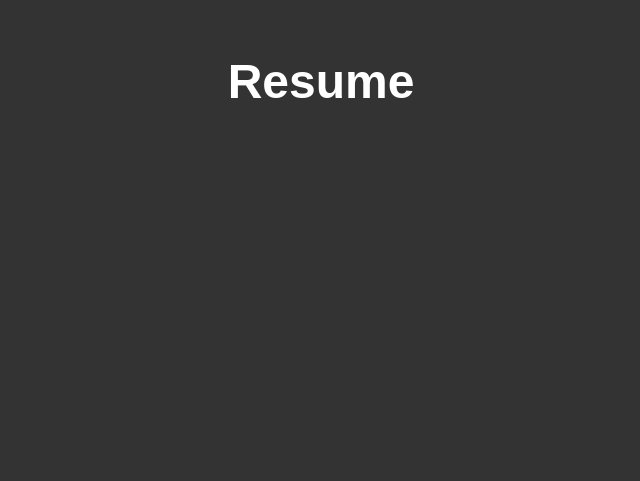
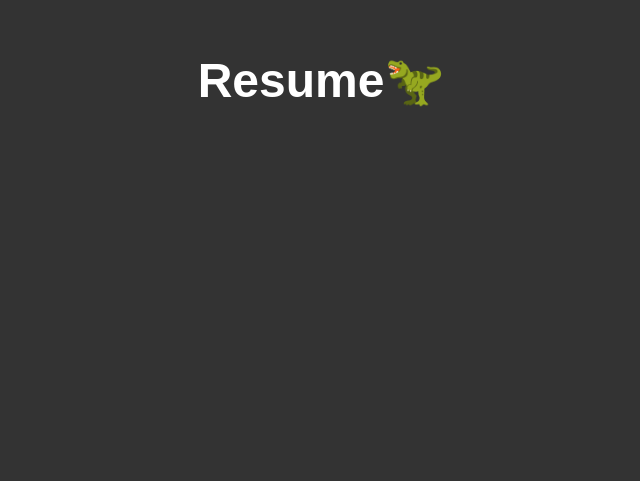
Before and after one commit to ljlm0402/react-resume, a React (Create React App) app: page / in a window 1280 px wide. Shown: the part 319-800 px from the top of the page, without its empty margins (319-959 px from the left). Built offline with nearby package versions, Linux system fonts and the light colour scheme.

Commit message:
title, header fix

```diff
--- a/public/index.html
+++ b/public/index.html
@@ -8,7 +8,7 @@
   <meta name="viewport" content="width=device-width, initial-scale=1 shrink-to-fit=no">
   <meta name="theme-color" content="#000000">
   <link rel="manifest" href="%PUBLIC_URL%/manifest.json">
-  <title>Resume</title>
+  <title>✨Resume✨</title>
 </head>
 
 <!-- body -->
--- a/src/components/Header.tsx
+++ b/src/components/Header.tsx
@@ -25,7 +25,7 @@ const HeaderBox = styled.header`
 export const Header = (): JSX.Element => {
     return (
         <HeaderBox>
-            <h1>Resume</h1>
+            <h1>Resume<span role="img" aria-label="dinore">🦖</span></h1>
         </HeaderBox>
     )
 };
```
